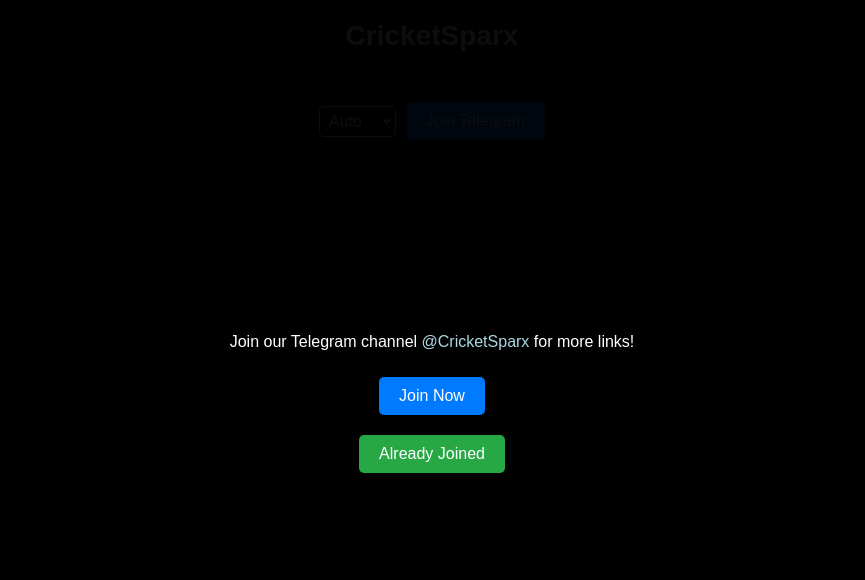
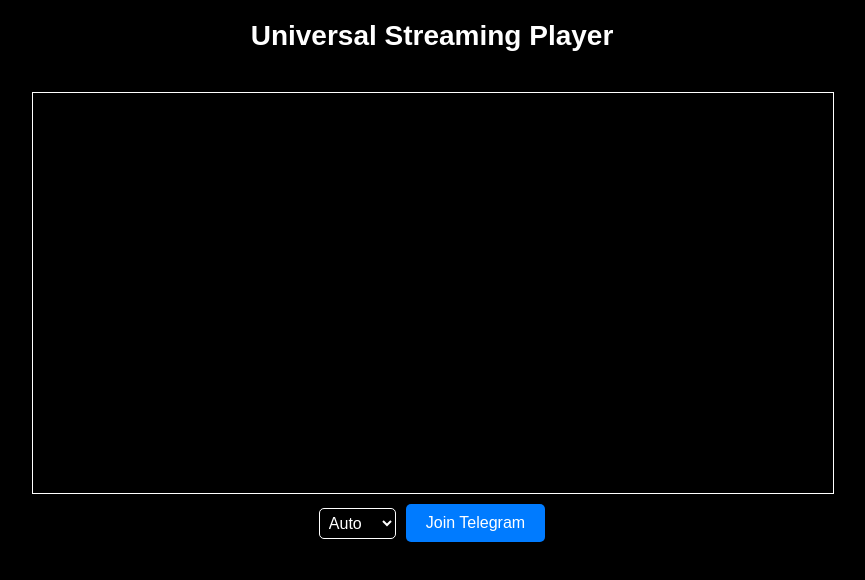
Before and after one commit to AkashGillNiet/Www, a plain HTML site: page index.html in a window 1280 px wide. Shown: the whole page, without its empty margins (208-1073 px from the left). Drawn offline with Linux system fonts and the light colour scheme.

Commit message:
Update index.html

```diff
--- a/index.html
+++ b/index.html
@@ -3,7 +3,7 @@
 <head>
     <meta charset="UTF-8">
     <meta name="viewport" content="width=device-width, initial-scale=1.0">
-    <title>Cricket Sparx</title>
+    <title>Universal Streaming Player</title>
     <style>
         body {
             background-color: black;
@@ -18,52 +18,13 @@
             height: 100vh;
         }
 
-        /* Full-Screen Popup */
-        #popup {
-            display: flex;
-            flex-direction: column;
-            justify-content: center;
-            align-items: center;
-            position: fixed;
-            top: 0;
-            left: 0;
-            width: 100%;
-            height: 100%;
-            background-color: rgba(0, 0, 0, 0.95);
-            color: white;
-            z-index: 9999;
-            text-align: center;
-        }
-
-        #popup button {
-            margin: 10px;
-            padding: 10px 20px;
-            border: none;
-            border-radius: 5px;
-            font-size: 16px;
-            cursor: pointer;
-        }
-
-        #join-now {
-            background-color: #007bff;
-            color: white;
-        }
-
-        #already-joined {
-            background-color: #28a745;
-            color: white;
-        }
-
-        /* Header */
         #header {
             font-size: 28px;
             font-weight: bold;
             margin: 20px 0;
             text-align: center;
-            color: white;
         }
 
-        /* Video Container */
         #streaming-container {
             width: 100%;
             max-width: 800px;
@@ -71,7 +32,13 @@
             text-align: center;
         }
 
-        /* Button and Quality Selector */
+        #player {
+            width: 100%;
+            height: 400px;
+            background-color: black;
+            border: 1px solid white;
+        }
+
         .controls {
             display: flex;
             justify-content: center;
@@ -103,15 +70,8 @@
 </head>
 <body>
 
-<!-- Full-Screen Popup -->
-<div id="popup">
-    <p>Join our Telegram channel <a href="https://t.me/CricketSparx" target="_blank" style="color: lightblue; text-decoration: none;">@CricketSparx</a> for more links!</p>
-    <button id="join-now" onclick="joinNow()">Join Now</button>
-    <button id="already-joined" onclick="closePopup()">Already Joined</button>
-</div>
-
 <!-- Header -->
-<div id="header">CricketSparx</div>
+<div id="header">Universal Streaming Player</div>
 
 <!-- Video Streaming Section -->
 <div id="streaming-container">
@@ -143,6 +103,8 @@
     let player;
 
     if (hlsUrl) {
+        console.log('HLS URL: ', hlsUrl); // Log to check if the URL is correctly fetched
+
         // Initialize Clappr Player
         player = new Clappr.Player({
             source: hlsUrl,
@@ -172,6 +134,7 @@
             });
         });
     } else {
+        console.error("No URL parameter provided. Please add '?url=your_hls_link.m3u8' to the URL.");
         alert("No URL provided. Please add '?url=your_hls_link.m3u8' to the URL.");
     }
 
@@ -187,17 +150,6 @@
         }
     }
 
-    // Function to handle "Join Now" button
-    function joinNow() {
-        window.open('https://t.me/CricketSparx', '_blank');
-    }
-
-    // Function to close the popup
-    function closePopup() {
-        const popup = document.getElementById('popup');
-        popup.style.display = 'none'; // Hides the popup
-    }
-
     // Function to open Telegram channel
     function joinTelegram() {
         window.open('https://t.me/CricketSparx', '_blank');
```
